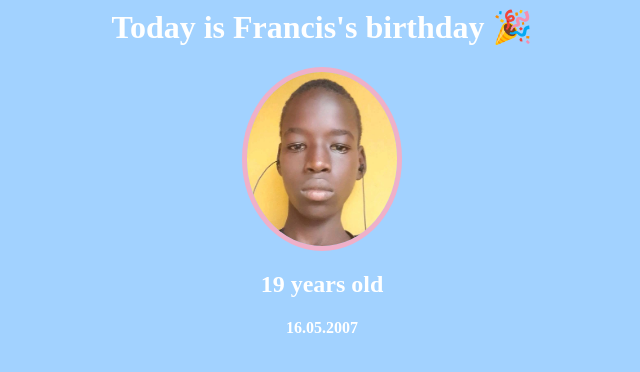
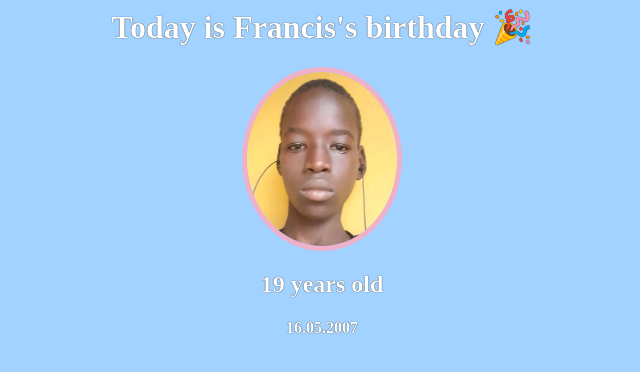
Before and after one commit to Frankrazy/Birthday-gift-site, a website built with Vite: page index.html in a window 1280 px wide. Shown: the whole page, without its empty margins (318-958 px from the left). Built offline with nearby package versions, Linux system fonts and the light colour scheme; a web font is replaced by a local one.

Commit message:
add text shadows for readability

```diff
--- a/styles.css
+++ b/styles.css
@@ -10,3 +10,7 @@ body {
    border-radius: 50%;
    border: 5px solid #efb0c9;
 }
+
+h1, h2, h4 {
+   text-shadow: 0 0 1px black;
+}
```
